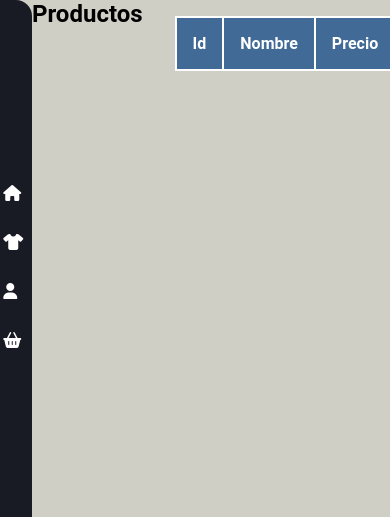
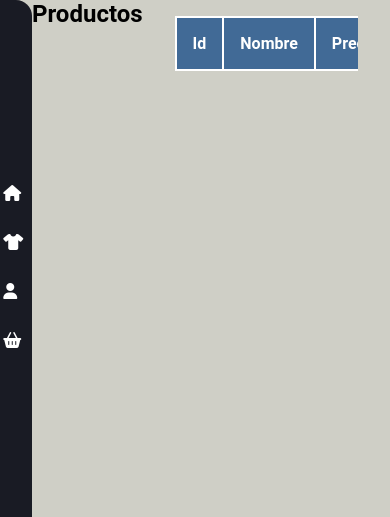
Before and after one commit to LuisManuelXD/ComponentesPC, a PHP site: template pages/admin/products/index.html in a window 390 px wide; the page is wider, and only the part inside the window is pictured. Shown: the part 96-613 px from the top of that part. Run offline with PHP 8.4, Linux system fonts and the light colour scheme; the template is opened without the code that fills it, so the values that code supplies are empty.

Commit message:
PC-1 Arreglando vista movil admin

```diff
--- a/assets/css/index.css
+++ b/assets/css/index.css
@@ -983,4 +983,8 @@ svg {
         width: 2em;
         transition: width .4s;
     }
+
+    .table-admin {
+        overflow-x: auto;
+    }
 }
```
